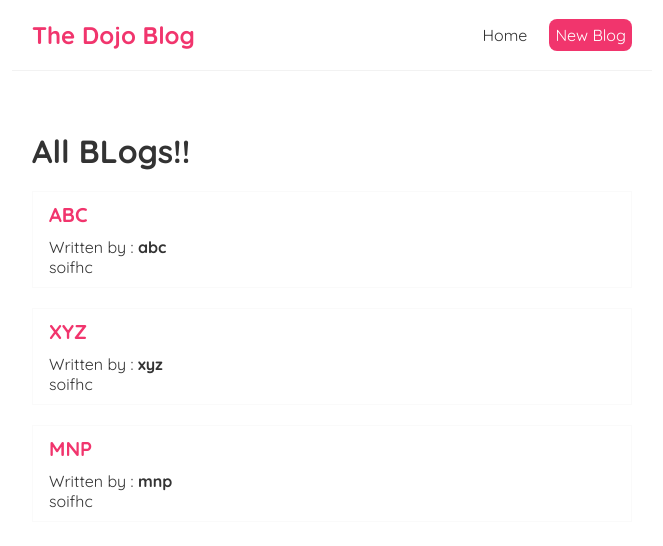
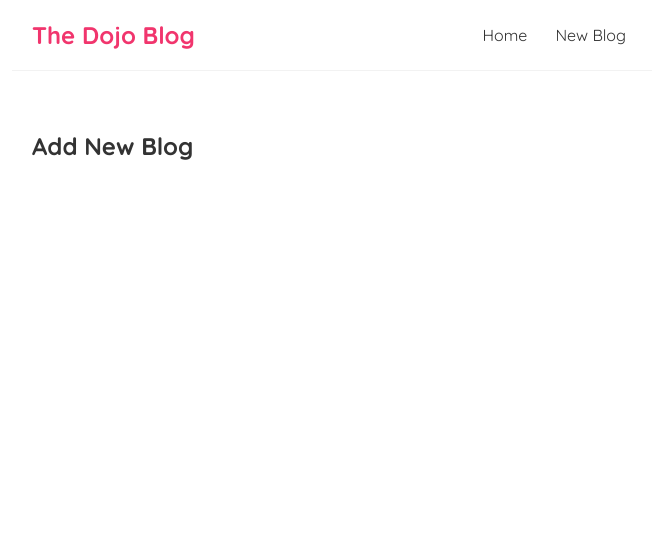
Before and after one commit to Shrevijain/blog, a React (Create React App) app: page /Create in a window 1280 px wide. Shown: the top 546 px of the page, without its empty margins (308-971 px from the left). Built offline with nearby package versions, Linux system fonts and the light colour scheme; data requests are answered from the project's data file.

Commit message:
Create router link for home and create page

```diff
--- a/package.json
+++ b/package.json
@@ -8,6 +8,7 @@
     "@testing-library/user-event": "^13.5.0",
     "react": "^18.2.0",
     "react-dom": "^18.2.0",
+    "react-router-dom": "^5.3.4",
     "react-scripts": "5.0.1",
     "web-vitals": "^2.1.4"
   },
--- a/src/App.js
+++ b/src/App.js
@@ -1,14 +1,26 @@
 import Navbar from './Navbar.js';
 import Home from './Home';
+import { BrowserRouter as Router, Route, Switch } from 'react-router-dom';
+import Create from './Create.js';
 
 function App() {
   return (
-    <div className="App">
-      <Navbar />
-      <div className="content">
-        <Home />
+    <Router>
+      <div className="App">
+        <Navbar />
+        <div className="content">
+          <Switch>
+            <Route exact path="/">
+              <Home/>
+            </Route>
+            <Route path="/Create">
+              <Create/>
+            </Route>
+          </Switch>
+        </div>
       </div>
-    </div>
+    </Router>
+
   );
 }
 
--- /dev/null
+++ b/src/Create.js
@@ -0,0 +1,9 @@
+const Create = () => {
+    return (
+        <div className="create">
+            <h2>Add New Blog</h2>
+        </div>
+      );
+}
+
+export default Create;
--- a/src/Navbar.js
+++ b/src/Navbar.js
@@ -1,14 +1,12 @@
+import {  Link } from 'react-router-dom';
+
 const Navbar = () => {
     return (
       <nav className="navbar">
         <h1>The Dojo Blog</h1>
         <div className="links">
-          <a href="/">Home</a>
-          <a href="/create" style={{
-            color: 'white',
-            backgroundColor: '#f1356d',
-            borderRadius: '8px'
-          }}>New Blog</a>
+          <Link to="/">Home</Link>
+          <Link to="/create">New Blog</Link>
         </div>
       </nav>
     );
--- a/src/useFetch.js
+++ b/src/useFetch.js
@@ -1,14 +1,17 @@
+import { cleanup } from "@testing-library/react";
 import {useState, useEffect} from "react";
-import BlogList from "./BlogList";
+
 
 const useFetch = (url) => {
     const [data, setData] = useState(null);
-    const[isLoading, setIsLoading] = useState(true);
+    const [isLoading, setIsLoading] = useState(true);
     const [error, setError] = useState(null);
 
     useEffect (() => {
+      const abortCont = new AbortController();
+
       setTimeout(() => {
-        fetch(url)
+        fetch(url, { signal: abortCont.signal})
         .then(res =>{
 
           if(!res.ok){
@@ -23,11 +26,18 @@ const useFetch = (url) => {
           setError(null);
         })
         .catch(err =>{
+          if(err.name === 'AbortError'){
+            console.log('fetch aborted');
+          }
+          else{
           setIsLoading(false);
           setError(err.message);
-
+          }
         })
       },1000);
+
+      return () => abortCont.abort();
+
     },[url]);
     return {data, isLoading, error};
 }
```
Also changed, not shown: 1 other file (tests, documents, lock files or other folders).
